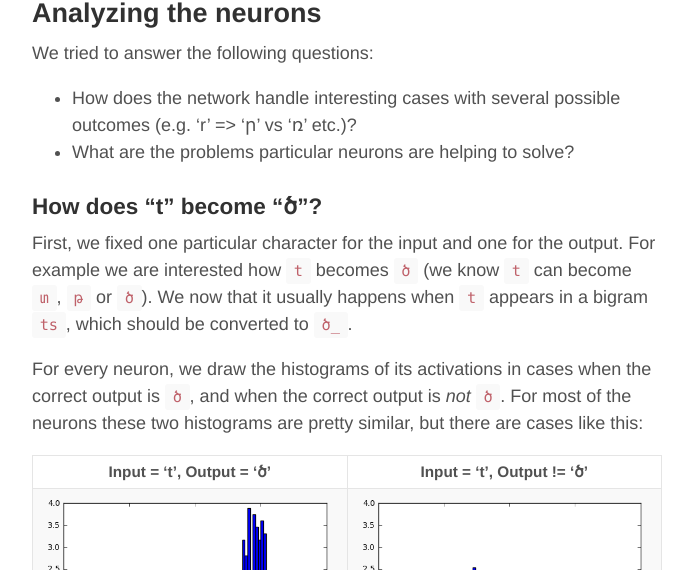
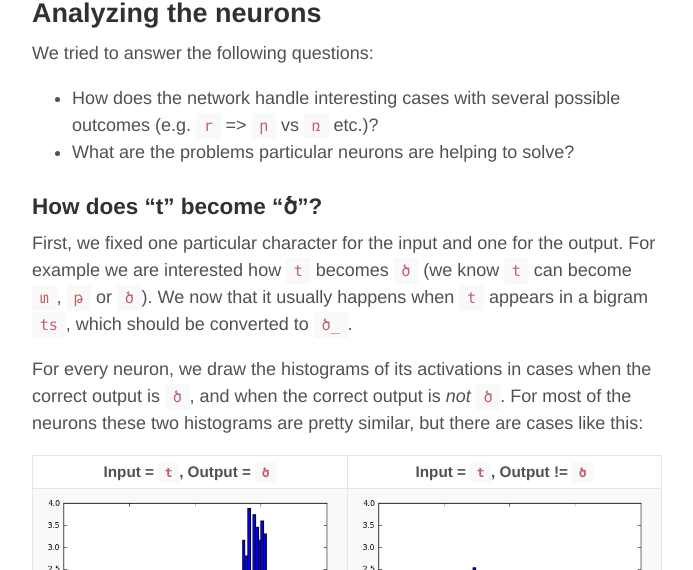
Before and after one commit to YerevaNN/yerevann.github.io, a Jekyll site: the page built from _posts/2017-06-27-interpreting-neurons-in-an-LSTM-network.md, in a window 1280 px wide and 900 px high, scrolled down 1751 px. Shown: the part 172-742 px from the top of the window, without its empty margins (293-986 px from the left). Built offline with Jekyll 4.4.1, drawn with Linux system fonts in a browser that asks for light colours; comment, search, counter and statistics services are not loaded; some of the changed lines change nothing that is shown; some of the changed text lies outside the part shown.

Commit message:
fix some symbols

```diff
--- a/_posts/2017-06-27-interpreting-neurons-in-an-LSTM-network.md
+++ b/_posts/2017-06-27-interpreting-neurons-in-an-LSTM-network.md
@@ -38,7 +38,7 @@ Our network consists of two LSTMs (228 cells) going forward and backward on the
 ## Analyzing the neurons
 
 We tried to answer the following questions:
-* How does the network handle interesting cases with several possible outcomes (e.g. 'r' => 'ր' vs 'ռ' etc.)?
+* How does the network handle interesting cases with several possible outcomes (e.g. `r` => `ր` vs `ռ` etc.)?
 * What are the problems particular neurons are helping to solve?
 
 ### How does "t" become "ծ"?
@@ -48,7 +48,7 @@ For example we are interested how `t` becomes `ծ` (we know `t` can become `տ`,
 
 For every neuron, we draw the histograms of its activations in cases when the correct output is `ծ`, and when the correct output is *not* `ծ`. For most of the neurons these two histograms are pretty similar, but there are cases like this:
 
-Input = 't', Output = 'ծ'                                                                        |  Input = 't',  Output != 'ծ'
+Input = `t`, Output = `ծ`                                                                        |  Input = `t`,  Output != `ծ`
 :-------------------------------------------------------------------------------------------------:|:--------------------------------------------------------------------------------------------------:
 ![](http://yerevann.github.io/public/2017-06-27/ts.png)  |  ![](http://yerevann.github.io/public/2017-06-27/chts.png)
 
@@ -68,7 +68,7 @@ We did the same analysis for the neurons and gates inside the LSTMs. The results
 
 In the cases when `s` should be transliterated into `_` (the placeholder), the useful information is more likely to come from the LSTM that goes forward, as `s` becomes `_` mainly in case of `ts` => `ծ_`. We see that on the next plot:
 
-![s=>_](http://yerevann.github.io/public/2017-06-27/s-_.png)
+![s=>placeholder](http://yerevann.github.io/public/2017-06-27/s-_.png)
 
 ### What did this neuron learn?
 
@@ -87,7 +87,7 @@ So this neuron is most helpful when predicting `_` from `s` (as we already knew)
 
 We visualize Hellinger distances of the histograms of neuron activations when the input is `h` and the output is `_`, and see that the neuron #70 is among the top 10 neurons of the left-to-right LSTM for the `h`=>`_` pair.
 
-![h=>_](http://yerevann.github.io/public/2017-06-27/h-_.png)
+![h=>placeholder](http://yerevann.github.io/public/2017-06-27/h-_.png)
 
 
 
@@ -109,7 +109,7 @@ We can see that Cell #6 is active on `tyun`s and is not active on the other part
 
 We know that `t` in the suffix `tyun` should always become `թ` in Armenian, so we thought that if a neuron is active on `tyun`s, it may help in determining whether the Latin `t` should be transliterated as `թ` or `տ`. So we visualized the most important neurons for the pair `t` => `թ`.
 
-![t->'թ'](http://yerevann.github.io/public/2017-06-27/t-թ.png)
+![t->թ](http://yerevann.github.io/public/2017-06-27/t-թ.png)
 
 Indeed, Cell #147 in the forward LSTM is among the top 10.
 
```
